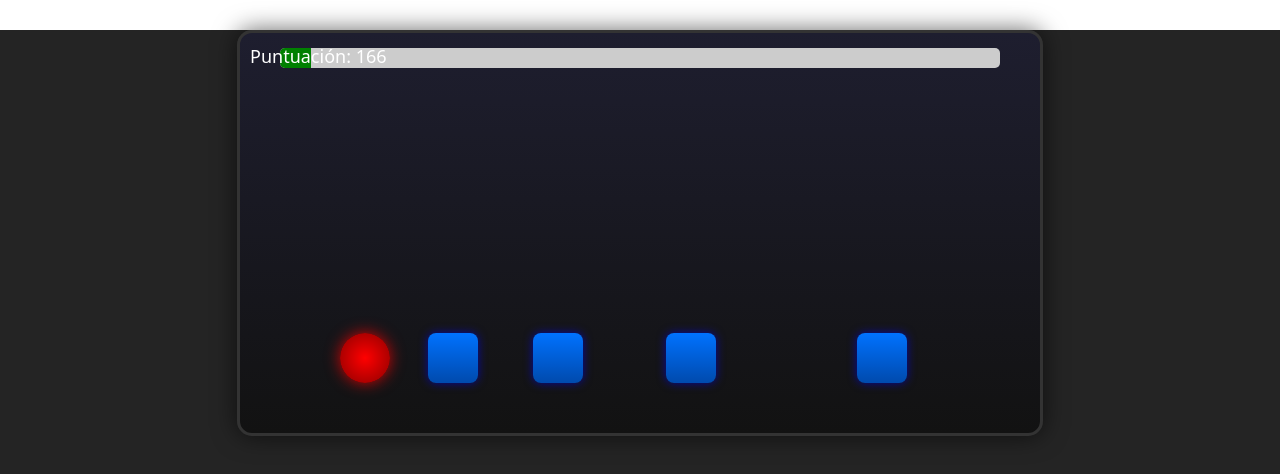
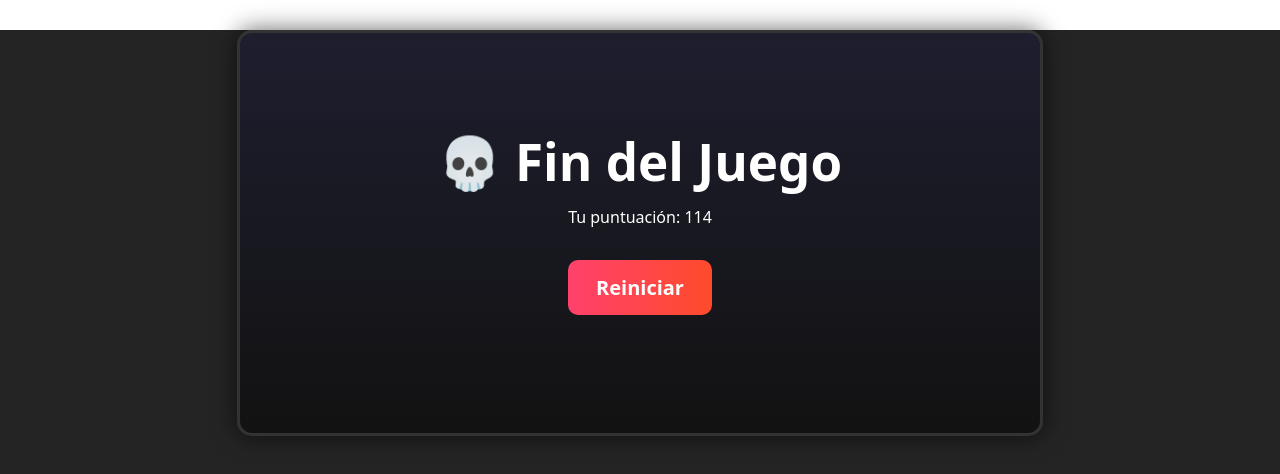
Before and after one commit to Patogol35/QuizEducativo, a React (Vite) app: page / in a window 1280 px wide. Both pictures are taken after a click on the button "Iniciar Juego". Shown: the top 474 px of the page. Built offline with nearby package versions, Linux system fonts and the light colour scheme.

Commit message:
Update Game.jsx

```diff
--- a/src/components/Game.jsx
+++ b/src/components/Game.jsx
@@ -1,6 +1,5 @@
 import { useState, useEffect, useRef } from "react";
 import styled from "styled-components";
-import { motion } from "framer-motion";
 
 // Contenedor del juego
 const GameContainer = styled.div`
@@ -16,24 +15,25 @@
   box-shadow: 0 0 25px rgba(0, 0, 0, 0.6);
 `;
 
-const Player = styled(motion.div)`
+const Player = styled.div`
   position: absolute;
-  bottom: 50px;
-  left: ${({ position }) => position}px;
+  bottom: ${({ bottom }) => bottom}px;
+  left: ${({ left }) => left}px;
   width: 50px;
   height: 50px;
+  background: radial-gradient(circle, red, darkred);
   border-radius: 50%;
-  background: radial-gradient(circle, red, darkred);
   box-shadow: 0 0 15px rgba(255, 0, 0, 0.8);
 `;
 
 const Obstacle = styled.div`
   position: absolute;
   bottom: 50px;
+  left: ${({ left }) => left}px;
   width: 50px;
   height: 50px;
+  background: linear-gradient(to bottom, #0072ff, #004aad);
   border-radius: 8px;
-  background: linear-gradient(to bottom, #0072ff, #004aad);
   box-shadow: 0 0 10px rgba(0, 0, 255, 0.6);
 `;
 
@@ -54,40 +54,31 @@
   }
 `;
 
-const ProgressBar = styled.div`
-  width: 90%;
-  height: 20px;
-  background: #ccc;
-  margin: 15px auto;
-  border-radius: 5px;
-  overflow: hidden;
-`;
-
-const ProgressFill = styled.div`
-  height: 100%;
-  width: ${({ speed }) => speed * 6}px;
-  background: ${({ speed }) =>
-    speed < 7 ? "green" : speed < 12 ? "orange" : "red"};
-  transition: width 0.2s ease, background 0.3s ease;
-`;
-
 const CenterScreen = styled.div`
   text-align: center;
   color: white;
   padding-top: 100px;
 `;
 
+const ScoreDisplay = styled.div`
+  position: absolute;
+  top: 10px;
+  left: 10px;
+  font-size: 18px;
+  color: white;
+`;
+
 // Componente principal
 export default function Game() {
-  const [screen, setScreen] = useState("start");
-  const [playerPos, setPlayerPos] = useState(100);
+  const [screen, setScreen] = useState("start"); // start | play | end
+  const [playerLeft, setPlayerLeft] = useState(100);
+  const [playerBottom, setPlayerBottom] = useState(50);
   const [obstacles, setObstacles] = useState([]);
-  const [speed, setSpeed] = useState(5);
   const [score, setScore] = useState(0);
 
-  // Usamos useRef para mantener la posición actual y que los handlers siempre la vean
-  const playerRef = useRef(playerPos);
-  playerRef.current = playerPos;
+  const playerRef = useRef({ left: playerLeft, bottom: playerBottom });
+  playerRef.current.left = playerLeft;
+  playerRef.current.bottom = playerBottom;
 
   const animRef = useRef(null);
   const lastTimeRef = useRef(null);
@@ -96,20 +87,66 @@
   useEffect(() => {
     if (screen !== "play") return;
 
+    let jumping = false;
+
     const handleKey = (e) => {
-      if (e.key === "ArrowLeft" && playerRef.current > 0) {
-        setPlayerPos((pos) => Math.max(pos - 20, 0));
-      } else if (e.key === "ArrowRight" && playerRef.current < 750) {
-        setPlayerPos((pos) => Math.min(pos + 20, 750));
+      if (e.key === "ArrowLeft" && playerRef.current.left > 0) {
+        setPlayerLeft((pos) => Math.max(pos - 20, 0));
+      } else if (e.key === "ArrowRight" && playerRef.current.left < 750) {
+        setPlayerLeft((pos) => Math.min(pos + 20, 750));
+      } else if ((e.key === "ArrowUp" || e.key === " ") && !jumping) {
+        jumping = true;
+        let jumpHeight = 0;
+        const jumpInterval = setInterval(() => {
+          if (jumpHeight < 150) {
+            setPlayerBottom((b) => b + 15);
+            jumpHeight += 15;
+          } else {
+            clearInterval(jumpInterval);
+            const fallInterval = setInterval(() => {
+              if (jumpHeight > 0) {
+                setPlayerBottom((b) => b - 15);
+                jumpHeight -= 15;
+              } else {
+                clearInterval(fallInterval);
+                jumping = false;
+              }
+            }, 20);
+          }
+        }, 20);
       }
     };
 
     const handleTouch = (e) => {
       const x = e.touches[0].clientX;
-      if (x < window.innerWidth / 2 && playerRef.current > 0) {
-        setPlayerPos((pos) => Math.max(pos - 20, 0));
-      } else if (x >= window.innerWidth / 2 && playerRef.current < 750) {
-        setPlayerPos((pos) => Math.min(pos + 20, 750));
+      const y = e.touches[0].clientY;
+      // izquierda/derecha
+      if (x < window.innerWidth / 2 && playerRef.current.left > 0) {
+        setPlayerLeft((pos) => Math.max(pos - 20, 0));
+      } else if (x >= window.innerWidth / 2 && playerRef.current.left < 750) {
+        setPlayerLeft((pos) => Math.min(pos + 20, 750));
+      }
+      // arriba = salto
+      if (y < window.innerHeight / 2 && !jumping) {
+        jumping = true;
+        let jumpHeight = 0;
+        const jumpInterval = setInterval(() => {
+          if (jumpHeight < 150) {
+            setPlayerBottom((b) => b + 15);
+            jumpHeight += 15;
+          } else {
+            clearInterval(jumpInterval);
+            const fallInterval = setInterval(() => {
+              if (jumpHeight > 0) {
+                setPlayerBottom((b) => b - 15);
+                jumpHeight -= 15;
+              } else {
+                clearInterval(fallInterval);
+                jumping = false;
+              }
+            }, 20);
+          }
+        }, 20);
       }
     };
 
@@ -131,65 +168,55 @@
       const delta = (time - lastTimeRef.current) / 16;
       lastTimeRef.current = time;
 
+      // Mover obstáculos
       setObstacles((obs) => {
-        const moved = obs.map((o) => ({ ...o, left: o.left - speed * delta }));
+        const moved = obs.map((o) => ({ ...o, left: o.left - 10 * delta }));
         const filtered = moved.filter((o) => o.left > -60);
-        if (Math.random() < 0.03) {
-          filtered.push({ left: 800 });
-        }
+        if (Math.random() < 0.03) filtered.push({ left: 800 });
         return filtered;
       });
 
       setScore((s) => s + Math.floor(delta));
-      setSpeed((sp) => sp + 0.001 * delta);
 
       animRef.current = requestAnimationFrame(update);
     };
 
     animRef.current = requestAnimationFrame(update);
     return () => cancelAnimationFrame(animRef.current);
-  }, [screen, speed]);
+  }, [screen]);
 
   // Colisiones
   useEffect(() => {
     if (screen !== "play") return;
     obstacles.forEach((o) => {
-      if (o.left < playerPos + 50 && o.left + 50 > playerPos) {
+      // colisión solo si toca en el mismo nivel
+      if (
+        o.left < playerLeft + 50 &&
+        o.left + 50 > playerLeft &&
+        playerBottom < 100
+      ) {
         setScreen("end");
       }
     });
-  }, [obstacles, playerPos, screen]);
+  }, [obstacles, playerLeft, playerBottom, screen]);
 
   return (
     <GameContainer>
       {screen === "start" && (
         <CenterScreen>
-          <h1>🚀 Adaptive Runner</h1>
-          <p>Mueve con ← → o toca izquierda/derecha en móvil</p>
+          <h1>🚀 Runner Nuevo</h1>
+          <p>Mueve ← → y salta con ↑ o toca arriba en móvil</p>
           <GameButton onClick={() => setScreen("play")}>Iniciar Juego</GameButton>
         </CenterScreen>
       )}
 
       {screen === "play" && (
         <>
-          <ProgressBar>
-            <ProgressFill speed={speed} />
-          </ProgressBar>
-          <Player position={playerPos} />
+          <ScoreDisplay>Puntuación: {score}</ScoreDisplay>
+          <Player left={playerLeft} bottom={playerBottom} />
           {obstacles.map((o, i) => (
-            <Obstacle key={i} style={{ left: o.left }} />
+            <Obstacle key={i} left={o.left} />
           ))}
-          <div
-            style={{
-              position: "absolute",
-              top: 10,
-              left: 10,
-              color: "white",
-              fontSize: "18px",
-            }}
-          >
-            Puntuación: {score}
-          </div>
         </>
       )}
 
@@ -199,9 +226,9 @@
           <p>Tu puntuación: {score}</p>
           <GameButton
             onClick={() => {
-              setPlayerPos(100);
+              setPlayerLeft(100);
+              setPlayerBottom(50);
               setObstacles([]);
-              setSpeed(5);
               setScore(0);
               setScreen("start");
             }}
```
